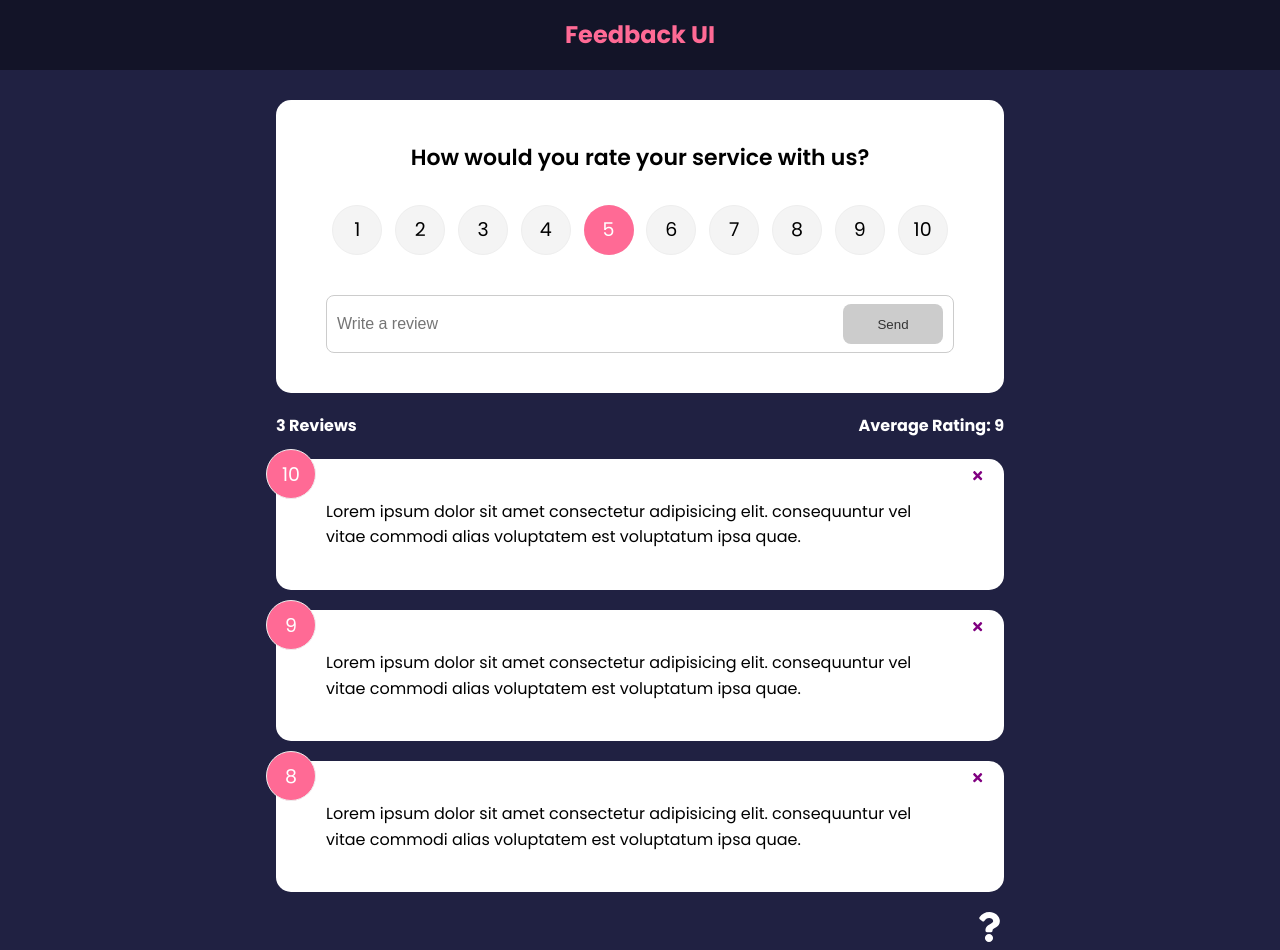
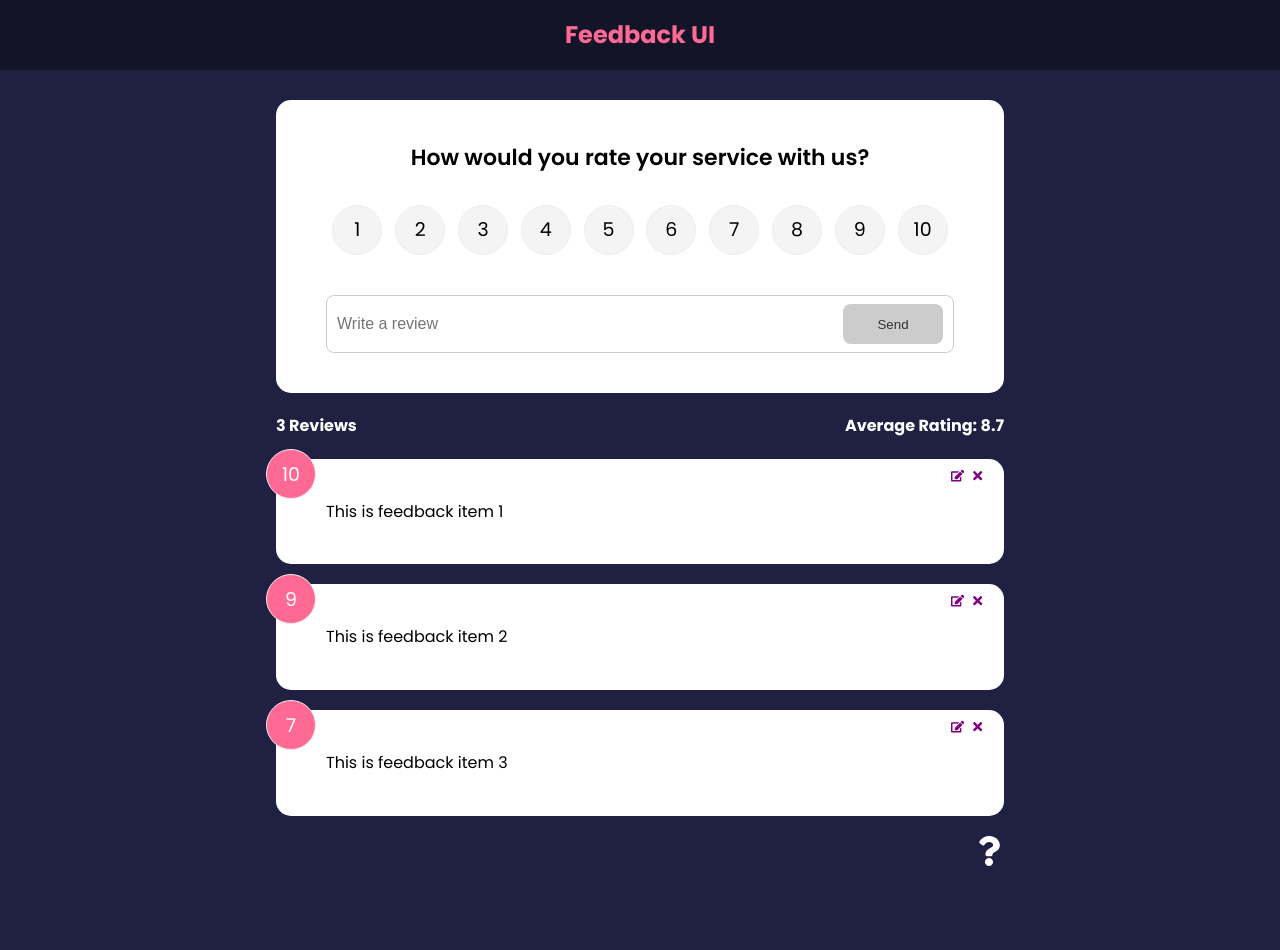
Before and after one commit to Musstah/ReactFrontToBack, a React (Create React App) app in the folder feedback-app/: page / in a window 1280 px wide. After the commit the page ends 873 px from the top, so only its background shows below. Built offline with nearby package versions, Linux system fonts and the light colour scheme.

Commit message:
CotextAPI and useEffect, not deployed

```diff
--- a/feedback-app/src/App.js
+++ b/feedback-app/src/App.js
@@ -1,35 +1,20 @@
-import { v4 as uuidv4 } from "uuid";
 import {
   BrowserRouter as Router,
   Route,
   Routes,
   NavLink,
 } from "react-router-dom";
-import { useState } from "react";
 import Header from "./components/Header";
 import FeedbackList from "./components/FeedbackList";
-import FeedbackData from "./data/FeedbackData";
-import Card from "./components/shared/Card";
 import FeedbackStats from "./components/FeedbackStats";
 import FeedbackForm from "./components/FeedbackForm";
 import AboutPage from "./pages/AboutPage";
+import { FeedbackProvider } from "./context/FeedbackContext";
 import AboutIconLink from "./components/AboutIconLink";
 
 function App() {
-  const [feedback, setFeedback] = useState(FeedbackData);
-
-  const addFeedback = (newFeedback) => {
-    newFeedback.id = uuidv4();
-    setFeedback([newFeedback, ...feedback]);
-  };
-
-  const deleteFeedback = (id) => {
-    if (window.confirm("Are you sure you want to delete?")) {
-      setFeedback(feedback.filter((item) => item.id !== id));
-    }
-  };
-
   return (
+    <FeedbackProvider>
       <Router>
         <Header />
         <div className="container">
@@ -38,12 +23,9 @@
               path="/"
               element={
                 <>
-                <FeedbackForm handleAdd={addFeedback} />
-                <FeedbackStats feedback={feedback} />
-                <FeedbackList
-                  feedback={feedback}
-                  handleDelete={deleteFeedback}
-                />
+                  <FeedbackForm />
+                  <FeedbackStats />
+                  <FeedbackList />
                 </>
               }
             ></Route>
@@ -53,6 +35,7 @@
           <AboutIconLink />
         </div>
       </Router>
+    </FeedbackProvider>
   );
 }
 
--- a/feedback-app/src/components/FeedbackForm.jsx
+++ b/feedback-app/src/components/FeedbackForm.jsx
@@ -1,13 +1,25 @@
-import { useState } from "react";
+import { useState, useContext, useEffect } from "react";
 import RatingSelect from "./RatingSelect";
 import Card from "./shared/Card";
 import Button from "./shared/Button";
+import FeedbackContext from "../context/FeedbackContext";
 
-function FeedbackForm({ handleAdd }) {
+function FeedbackForm() {
   const [text, setText] = useState("");
   const [rating, setRating] = useState("");
   const [btnDisabled, setBtnDisabled] = useState(true);
   const [message, setMessage] = useState("");
+
+  const { addFeedback, feedbackEdit, updateFeedback } =
+    useContext(FeedbackContext);
+
+  useEffect(() => {
+    if (feedbackEdit.edit === true) {
+      setBtnDisabled(false);
+      setText(feedbackEdit.item.text);
+      setRating(feedbackEdit.item.rating);
+    }
+  }, [feedbackEdit]);
 
   const handleTextChange = (e) => {
     if (text === "") {
@@ -32,7 +44,11 @@
         rating,
       };
 
-      handleAdd(newFeedback);
+      if (feedbackEdit.edit === true) {
+        updateFeedback(feedbackEdit.item.id, newFeedback);
+      } else {
+        addFeedback(newFeedback);
+      }
 
       setText("");
     }
--- a/feedback-app/src/components/FeedbackItem.jsx
+++ b/feedback-app/src/components/FeedbackItem.jsx
@@ -1,21 +1,23 @@
-import { FaTimes } from "react-icons/fa";
+import { FaTimes, FaEdit } from "react-icons/fa";
+import { useContext } from "react";
 import PropTypes from "prop-types";
 import Card from "./shared/Card";
+import FeedbackContext from "../context/FeedbackContext";
 
-function FeedbackItem({ item, handleDelete }) {
+function FeedbackItem({ item }) {
+  const { deleteFeedback, editFeedBack } = useContext(FeedbackContext);
   return (
     <Card>
       <div className="num-display">{item.rating}</div>
-      <button onClick={() => handleDelete(item.id)} className="close">
+      <button onClick={() => deleteFeedback(item.id)} className="close">
         <FaTimes color="purple" />
+      </button>
+      <button onClick={() => editFeedBack(item)} className="edit">
+        <FaEdit color="purple" />
       </button>
       <div className="text-display">{item.text}</div>
     </Card>
   );
 }
 
-FeedbackItem.propTypes = {
-  item: PropTypes.object.isRequired,
-};
-
 export default FeedbackItem;
--- a/feedback-app/src/components/FeedbackList.jsx
+++ b/feedback-app/src/components/FeedbackList.jsx
@@ -1,8 +1,10 @@
 import { motion, AnimatePresence } from "framer-motion";
-import PropTypes from "prop-types";
+import { useContext } from "react";
 import FeedbackItem from "./FeedbackItem";
+import FeedbackContext from "../context/FeedbackContext";
 
-function FeedbackList({ feedback, handleDelete }) {
+function FeedbackList() {
+  const { feedback } = useContext(FeedbackContext);
   if (!feedback || feedback.length === 0) {
     return <p>No Feedback Yet</p>;
   }
@@ -16,11 +18,7 @@
             animate={{ opacity: 1 }}
             exit={{ opacity: 0 }}
           >
-            <FeedbackItem
-              key={item.id}
-              item={item}
-              handleDelete={handleDelete}
-            />
+            <FeedbackItem key={item.id} item={item} />
           </motion.div>
         ))}
       </AnimatePresence>
@@ -36,14 +34,4 @@
   // );
 }
 
-FeedbackList.propTypes = {
-  feedback: PropTypes.arrayOf(
-    PropTypes.shape({
-      id: PropTypes.number.isRequired,
-      text: PropTypes.string.isRequired,
-      rating: PropTypes.number.isRequired,
-    })
-  ),
-};
-
 export default FeedbackList;
--- a/feedback-app/src/components/FeedbackStats.jsx
+++ b/feedback-app/src/components/FeedbackStats.jsx
@@ -1,6 +1,9 @@
-import PropTypes from "prop-types";
+import { useContext } from "react";
+import FeedbackContext from "../context/FeedbackContext";
 
-function FeedbackStats({ feedback }) {
+function FeedbackStats() {
+  const { feedback } = useContext(FeedbackContext);
+
   // Calculate ratings avg
   let average =
     feedback.reduce((acc, cur) => {
@@ -17,8 +20,4 @@
   );
 }
 
-FeedbackStats.propTypes = {
-  feedback: PropTypes.array.isRequired,
-};
-
 export default FeedbackStats;
--- a/feedback-app/src/components/RatingSelect.jsx
+++ b/feedback-app/src/components/RatingSelect.jsx
@@ -1,12 +1,19 @@
-import { useState } from "react";
+import { useState, useContext, useEffect } from "react";
+import FeedbackContext from "../context/FeedbackContext";
 
 function RatingSelect({ select }) {
   const [selected, setSelected] = useState(5);
+
+  const { feedbackEdit } = useContext(FeedbackContext);
 
   const handleChange = (e) => {
     setSelected(+e.currentTarget.value);
     select(+e.currentTarget.value);
   };
+
+  useEffect(() => {
+    setSelected(feedbackEdit.item.rating);
+  }, [feedbackEdit]);
 
   return (
     <ul className="rating">
--- /dev/null
+++ b/feedback-app/src/context/FeedbackContext.js
@@ -0,0 +1,74 @@
+import { v4 as uuidv4 } from "uuid";
+import { createContext, useState } from "react";
+
+const FeedbackContext = createContext();
+
+export const FeedbackProvider = ({ children }) => {
+  const [feedback, setFeedback] = useState([
+    {
+      id: 1,
+      text: "This is feedback item 1",
+      rating: 10,
+    },
+    {
+      id: 2,
+      text: "This is feedback item 2",
+      rating: 9,
+    },
+    {
+      id: 3,
+      text: "This is feedback item 3",
+      rating: 7,
+    },
+  ]);
+
+  const [feedbackEdit, setFeedbackEdit] = useState({
+    item: {},
+    edit: false,
+  });
+
+  // Delete feedback
+  const deleteFeedback = (id) => {
+    if (window.confirm("Are you sure you want to delete?")) {
+      setFeedback(feedback.filter((item) => item.id !== id));
+    }
+  };
+
+  // Add feedback
+  const addFeedback = (newFeedback) => {
+    newFeedback.id = uuidv4();
+    setFeedback([newFeedback, ...feedback]);
+  };
+
+  // Set item to be updated
+  const editFeedBack = (item) => {
+    setFeedbackEdit({
+      item,
+      edit: true,
+    });
+  };
+
+  // Update feedback item
+  const updateFeedback = (id, updItem) => {
+    setFeedback(
+      feedback.map((item) => (item.id === id ? { ...item, ...updItem } : item))
+    );
+  };
+
+  return (
+    <FeedbackContext.Provider
+      value={{
+        feedback,
+        feedbackEdit,
+        deleteFeedback,
+        addFeedback,
+        editFeedBack,
+        updateFeedback,
+      }}
+    >
+      {children}
+    </FeedbackContext.Provider>
+  );
+};
+
+export default FeedbackContext;
```
Lines whose indentation alone changed are shown as unchanged.
